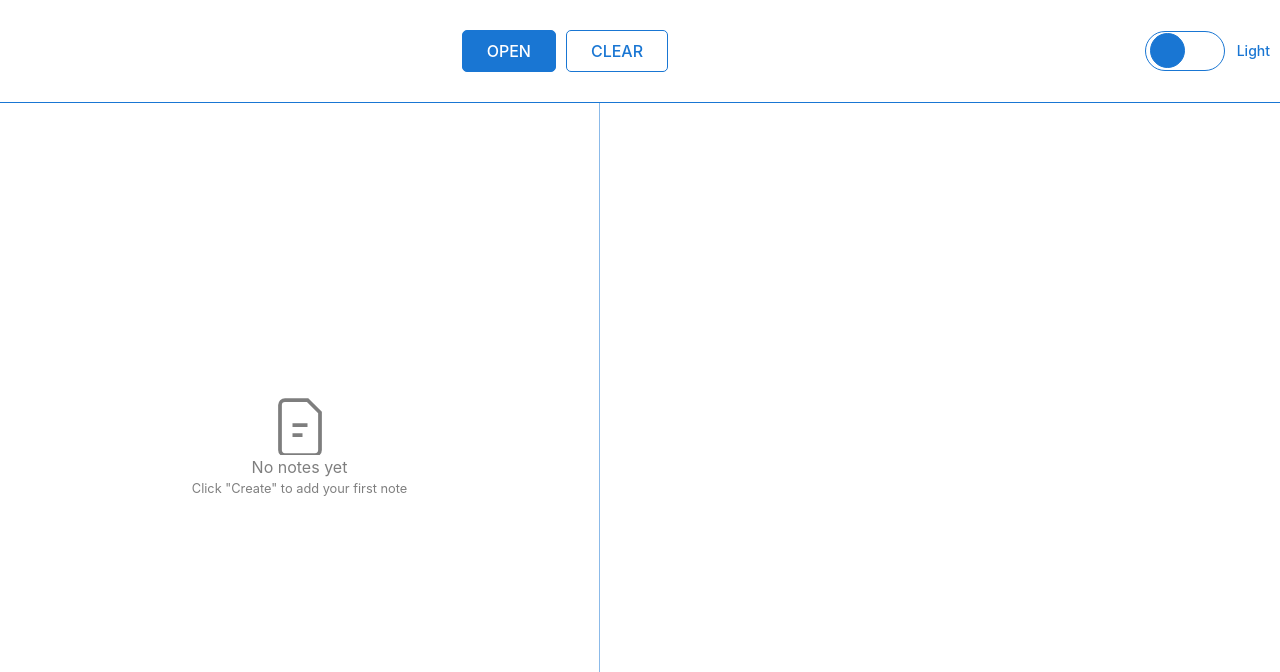
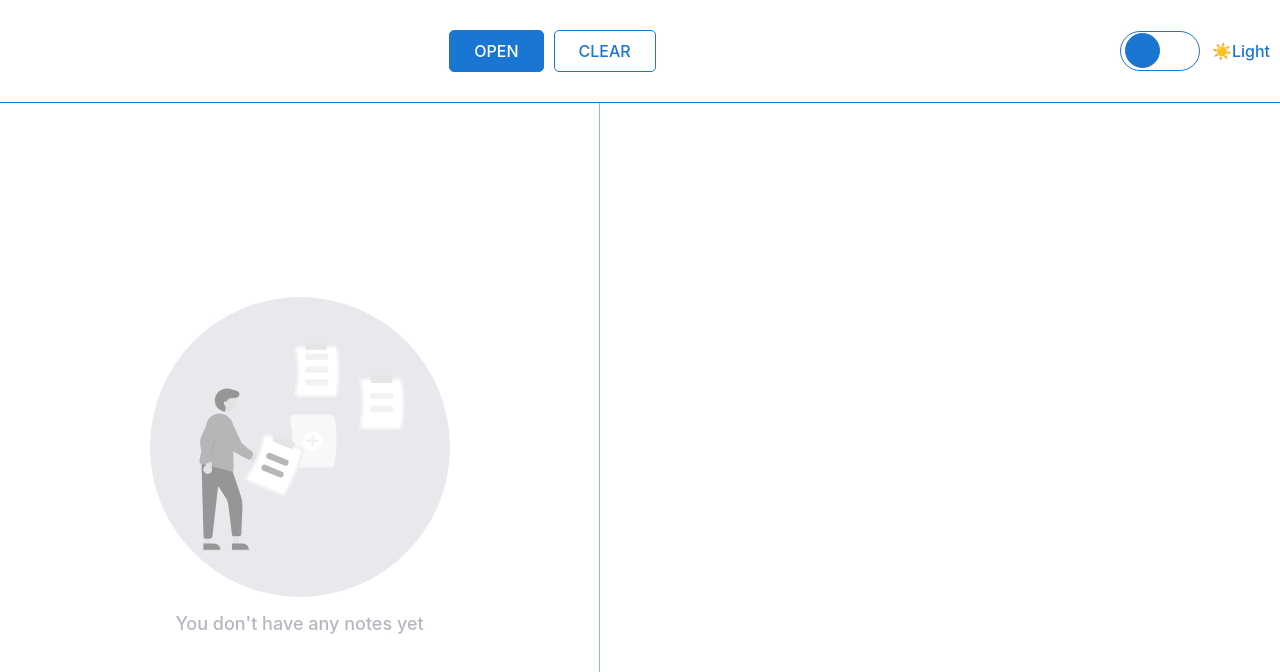
Before and after one commit to Ralchuk/Notes, a React (Vite) app: page / in a window 1280 px wide. Shown: the top 672 px of the page. Built offline with nearby package versions, Linux system fonts and the light colour scheme.

Commit message:
create dz9

```diff
--- a/src/entities/note/model/types.ts
+++ b/src/entities/note/model/types.ts
@@ -116,7 +116,8 @@ export type AutoResizeTextareaHandle = {
 export type SiderbarState = {
   showTitle: string;
   showContent: string;
-  filterStatus: 'inprogress' | 'completed';
+  filterStatusInprogress: boolean;
+  filterStatusCompleted: boolean;
 };
 
 export type SidebarAction =
@@ -129,8 +130,10 @@ export type SidebarAction =
       payload: string;
     }
   | {
-      type: 'TOGGLE_STATUS';
-      payload: 'inprogress' | 'completed'
+      type: 'STATUS_INPROGRESS';
+    }
+  | {
+      type: 'STATUS_COMPLETED';
     };
 
 export type SidebarProp = {
--- a/src/entities/note/note.tsx
+++ b/src/entities/note/note.tsx
@@ -3,6 +3,7 @@ import ContextMenu from './contextMenu';
 import Sidebar from './sidebar';
 import ModalWrapper from './modalForm';
 import { NoteContextDispatch, NoteContextState } from './theme';
+import Empty_note from '../../../img/undraw_add-notes_9xls.svg';
 
 import {
 	type Note,
@@ -33,8 +34,10 @@ const btnClear =
 // sidebar
 const sidebarWrapper =
 	'flex flex-col flex-1 gap-[50px] px-[20px] pt-[20px] w-full max-w-[600px]  border-r-[1px] border-[#1976d3]/50 mb-[30px] overflow-auto';
-const arrEmpty = 'flex flex-col items-center justify-center opacity-50 h-full dark:text-white';
-const arrEmptySvg ='stroke-black dark:stroke-white';
+const arrEmpty = 'flex flex-col items-center justify-center opacity-50 h-full dark:text-white  gap-[20px]';
+const arrEmptyText = 'font-[Roboto, sans-serif] font-medium text-[18px] absolute -bottom-10 left-1/2  -translate-x-1/2 whitespace-nowrap text-gray-500  dark:text-gray-100';
+const Empty_note_round = 'flex w-[300px] h-[300px] rounded-full relative bg-gray-300 -z-1 ';
+const arrEmptySvg ='grayscale absolute top-1/2 left-1/2 -translate-x-1/2 -translate-y-1/2';
 
 // reducer для заметок
 
@@ -419,11 +422,11 @@ export default function Note() {
 							<div className="h-[40px] w-[80px] rounded-full border-[1px] border-[#1976d3] bg-white after:absolute after:start-[5px] after:top-0.5 after:h-[35px] after:w-[35px] after:bg-[#1976d3] after:rounded-full after:border after:border-[#1976d3]  after:transition-all after:content-[''] peer-checked:bg-[#1976d3] peer-checked:after:translate-x-full peer-checked:after:border-white peer-checked:after:bg-white rtl:peer-checked:after:-translate-x-full">
 							</div>
 							{theme === 'light'?
-								<span className="ms-3 text-sm font-medium text-[#1976d3] whitespace-nowrap">
-									Light
+								<span className="ms-3 text-lm font-medium text-[#1976d3] whitespace-nowrap">
+									☀️Light
 								</span> :
-								<span className="ms-3 text-sm font-medium text-gray-300 whitespace-nowrap">
-									Dark
+								<span className="ms-3 text-lm font-medium text-gray-300 whitespace-nowrap">
+									🌙Dark
 								</span>
 							}
 
@@ -446,24 +449,10 @@ export default function Note() {
 							</Sidebar>
 						) : (
 							<div className={arrEmpty}>
-								<svg
-									width='60'
-									height='60'
-									viewBox='0 0 24 24'
-									fill='none'
-									className={arrEmptySvg}
-								>
-									<path
-										d='M6 2h9l5 5v15a2 2 0 0 1-2 2H6a2 2 0 0 1-2-2V4a2 2 0 0 1 2-2z'
-										strokeWidth='1.5'
-									/>
-									<path
-										d='M9 12h6M9 16h4'
-										strokeWidth='1.5'
-									/>
-								</svg>
-								<p>No notes yet</p>
-								<small>Click "Create" to add your first note</small>
+
+								<div className={Empty_note_round}>
+									<img  src={Empty_note} alt='no_notes' width={210} className={arrEmptySvg} />
+									<h2 className={arrEmptyText}>You don't have any notes yet</h2></div>
 							</div>
 						)}
 						{state.isOpenMenu && state.coord && state.noteItem ? (
--- a/src/entities/note/sidebar.tsx
+++ b/src/entities/note/sidebar.tsx
@@ -1,4 +1,5 @@
 import { useContext, createContext, useId, useReducer } from 'react';
+import Empty_note from '../../../img/undraw_add-notes_9xls.svg';
 import {
 	type SiderbarState,
 	type SidebarAction,
@@ -50,12 +51,13 @@ const itemNoteContentCompleted =
 const itemNoteDateCompleted =
 	'text-white/50 text-[12px] font-[Roboto, sans-serif] font-bold text-end';
 
-const arrEmpty = 'flex flex-col items-center justify-center opacity-50 h-full';
+// const arrEmpty = 'flex flex-col items-center justify-center opacity-50 h-full';
 
 const InitialSidebarState: SiderbarState = {
 	showTitle: '',
 	showContent: '',
-	filterStatus: 'inprogress',
+	filterStatusInprogress: true,
+	filterStatusCompleted: false,
 };
 
 function reduceSidebar(state: SiderbarState, action: SidebarAction) {
@@ -70,10 +72,15 @@ function reduceSidebar(state: SiderbarState, action: SidebarAction) {
 			...state,
 			showContent: action.payload,
 		};
-	case 'TOGGLE_STATUS':
+	case 'STATUS_INPROGRESS':
 		return {
 			...state,
-			filterStatus: action.payload,
+			filterStatusInprogress: !state.filterStatusInprogress
+		};
+	case 'STATUS_COMPLETED':
+		return {
+			...state,
+			filterStatusCompleted: !state.filterStatusCompleted,
 		};
 	}
 }
@@ -151,14 +158,15 @@ const SidebarFilterGroup = () => {
 			>
 				<div className={checkboxItem}>
 					<input
-						type="radio"
-						name="status"
+						type="checkbox"
+						name="statusInprogres"
 						className={checkboxInput}
 						id={`${id}-inprogress`}
+
 						autoComplete="off"
 						defaultChecked
 						onChange={() =>
-							dispatchSidebar({ type: 'TOGGLE_STATUS', payload: 'inprogress' })
+							dispatchSidebar({ type: 'STATUS_INPROGRESS'})
 						}
 					/>
 					<label className={checkboxBtnProgress} htmlFor={`${id}-inprogress`}>
@@ -167,13 +175,14 @@ const SidebarFilterGroup = () => {
 				</div>
 				<div className={checkboxItem}>
 					<input
-						type="radio"
-						name="status"
+						type="checkbox"
+						name="statusCompl"
 						className={checkboxInput}
+
 						id={`${id}-completed`}
 						autoComplete="off"
 						onChange={() =>
-							dispatchSidebar({ type: 'TOGGLE_STATUS', payload: 'completed' })
+							dispatchSidebar({ type: 'STATUS_COMPLETED'})
 						}
 					/>
 					<label className={checkboxBtnCompleted} htmlFor={`${id}-completed`}>
@@ -193,7 +202,7 @@ const SidebarList = () => {
 		<div className={sidebar}>
 			{notes.length !== 0 ? (
 				<div className={StatusWrapper}>
-					{stateSidebar.filterStatus === 'inprogress' && (
+					{stateSidebar.filterStatusInprogress ?  (
 						<div className={StatusWrapperItem}>
 							<h2 className={StatusWrapperTitle}>In Progress</h2>
 							{notes
@@ -219,8 +228,9 @@ const SidebarList = () => {
 									</div>
 								))}
 						</div>
-					)}
-					{stateSidebar.filterStatus === 'completed' && (
+					) : null
+					}
+					{stateSidebar.filterStatusCompleted ? (
 						<div className={StatusWrapperItem}>
 							<h2 className={StatusWrapperTitle}>Completed</h2>
 							{notes
@@ -248,20 +258,11 @@ const SidebarList = () => {
 									</div>
 								))}
 						</div>
-					)}
+					) : null}
 				</div>
 			) : (
-				<div className={arrEmpty}>
-					<svg width="60" height="60" viewBox="0 0 24 24" fill="none">
-						<path
-							d="M6 2h9l5 5v15a2 2 0 0 1-2 2H6a2 2 0 0 1-2-2V4a2 2 0 0 1 2-2z"
-							stroke="black"
-							strokeWidth="1.5"
-						/>
-						<path d="M9 12h6M9 16h4" stroke="black" strokeWidth="1.5" />
-					</svg>
-					<p>No notes yet</p>
-					<small>Click "Create" to add your first note</small>
+				<div>
+					<img  src={Empty_note} alt='no_notes' />
 				</div>
 			)}
 		</div>
```
Also changed, not shown: img/undraw_add-notes_9xls.svg (added).
